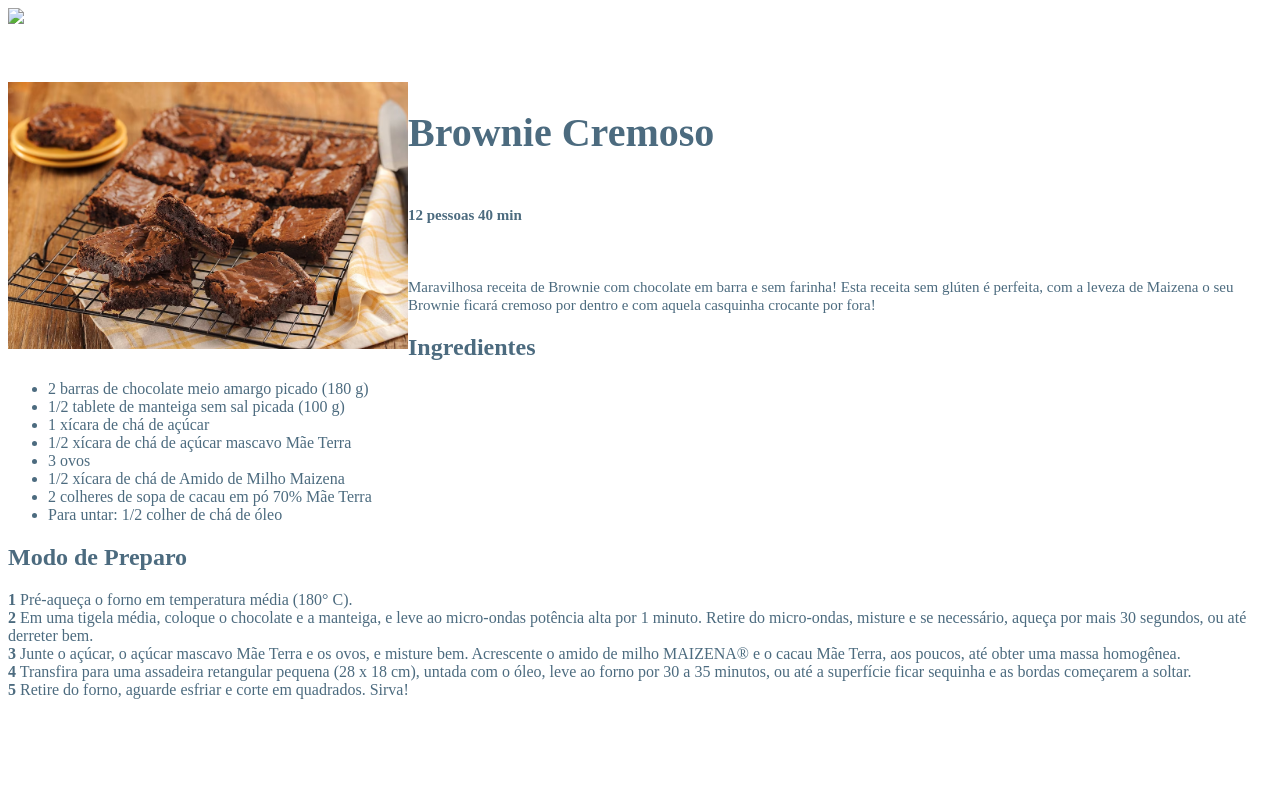
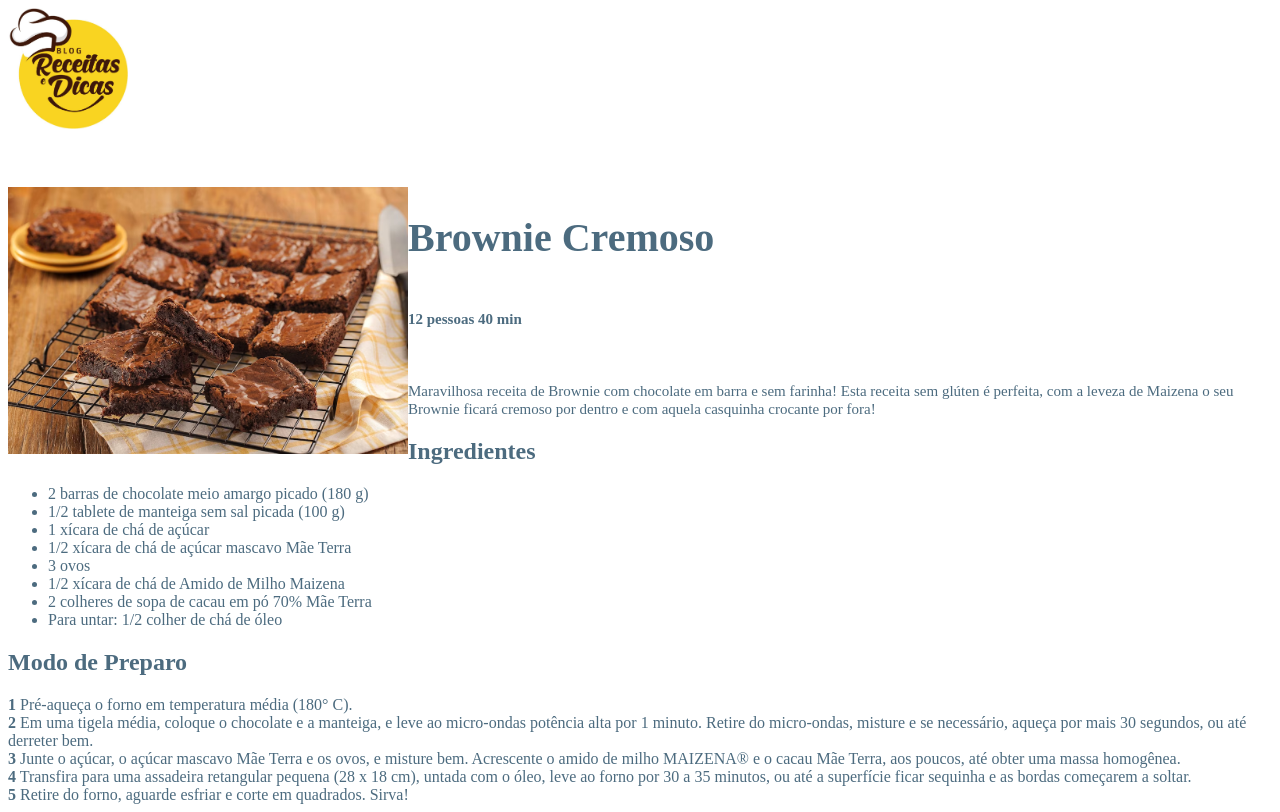
Before and after one commit to MarcoTelloJr-Teste/Atividade-aula-16, a plain HTML site: page Brownie_Cremoso.html in a window 1280 px wide. Drawn offline with Linux system fonts and the light colour scheme.

Commit message:
att index

```diff
--- a/Brownie_Cremoso.html
+++ b/Brownie_Cremoso.html
@@ -27,7 +27,7 @@
 
     </style>
     <header>
-       <img src="imagens/LOGO.jpg" width="120">
+       <img src="imagens/LOGO.png" width="120">
     </header>
     <br><br><br>
 <body>
```
Also changed, not shown: index.html (+2 -1 lines).
